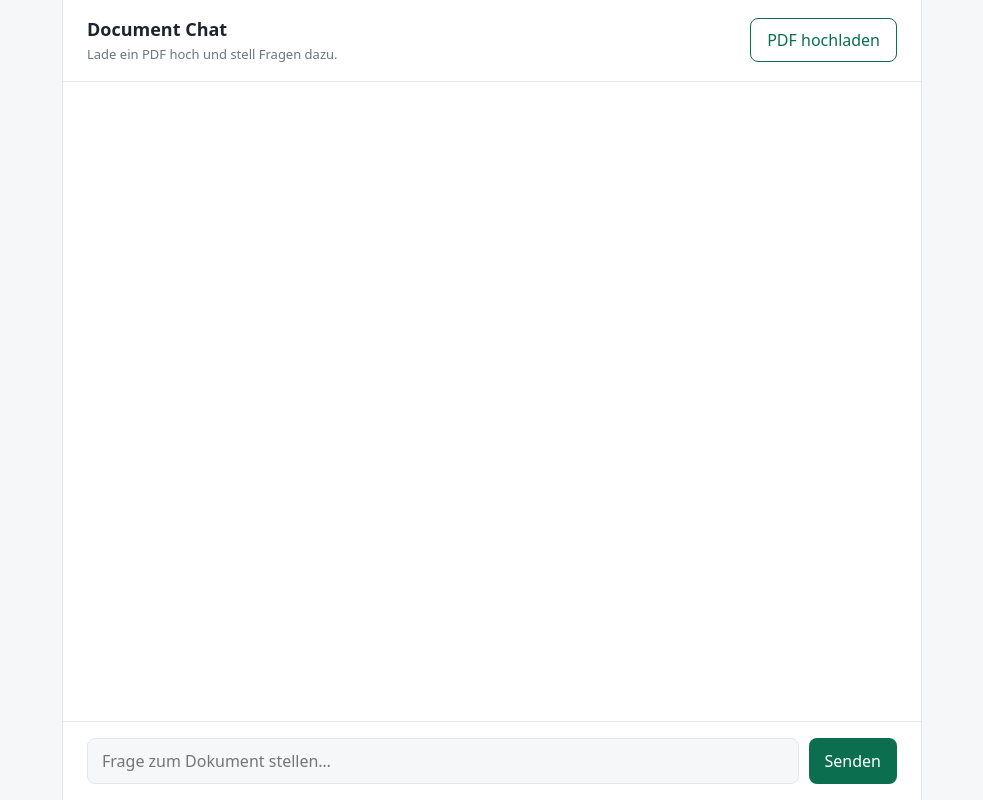
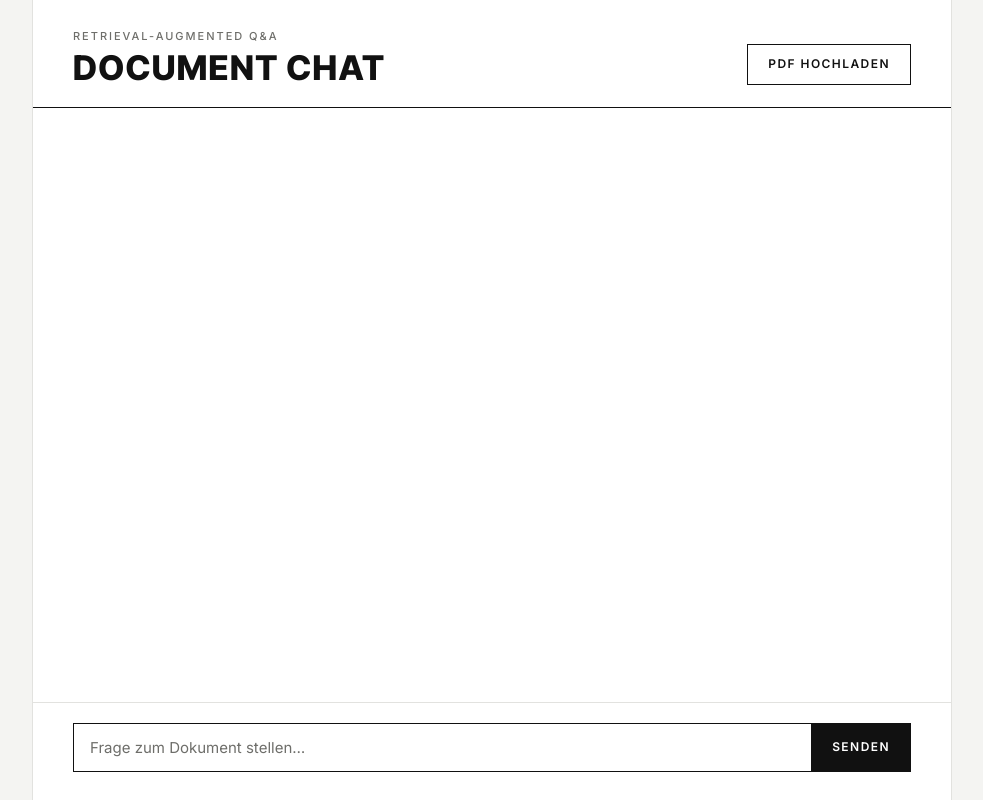
Before and after one commit to jacobmayer1/SternProject, a React (Vite) app in the folder frontend/: page / in a window 1280 px wide. Shown: the whole page, without its empty margins (148-1131 px from the left). Built offline with nearby package versions, Linux system fonts and the light colour scheme.

Commit message:
Frontend: editorial black/white redesign

```diff
--- a/frontend/index.html
+++ b/frontend/index.html
@@ -1,10 +1,13 @@
 <!doctype html>
-<html lang="en">
+<html lang="de">
   <head>
     <meta charset="UTF-8" />
     <link rel="icon" type="image/svg+xml" href="/favicon.svg" />
     <meta name="viewport" content="width=device-width, initial-scale=1.0" />
-    <title>frontend</title>
+    <title>Document Chat</title>
+    <link rel="preconnect" href="https://fonts.googleapis.com" />
+    <link rel="preconnect" href="https://fonts.gstatic.com" crossorigin />
+    <link href="https://fonts.googleapis.com/css2?family=Inter:wght@400;500;600&family=Inter+Tight:wght@600;800&display=swap" rel="stylesheet" />
   </head>
   <body>
     <div id="root"></div>
--- a/frontend/src/App.css
+++ b/frontend/src/App.css
@@ -2,7 +2,7 @@
   display: flex;
   flex-direction: column;
   height: 100vh;
-  max-width: 860px;
+  max-width: 920px;
   margin: 0 auto;
   background: var(--surface);
   border-left: 1px solid var(--border);
@@ -12,86 +12,100 @@
 /* ---------- Header ---------- */
 .header {
   display: flex;
-  align-items: center;
+  align-items: flex-end;
   justify-content: space-between;
-  gap: 16px;
-  padding: 16px 24px;
-  border-bottom: 1px solid var(--border);
+  gap: 24px;
+  padding: 28px 40px 22px;
+  border-bottom: 1px solid var(--border-strong);
 }
-.header h1 { margin: 0; font-size: 18px; font-weight: 600; }
-.header p  { margin: 2px 0 0; font-size: 13px; color: var(--text-muted); }
+.brand { display: flex; flex-direction: column; gap: 6px; }
+.eyebrow {
+  font-size: 11px;
+  font-weight: 500;
+  letter-spacing: 0.18em;
+  text-transform: uppercase;
+  color: var(--text-muted);
+}
+.header h1 {
+  margin: 0;
+  font-family: var(--font-display);
+  font-weight: 800;
+  font-size: 34px;
+  line-height: 1;
+  letter-spacing: 0.04em;
+  text-transform: uppercase;
+}
 
-.upload { display: flex; align-items: center; gap: 12px; }
+.upload { display: flex; align-items: center; gap: 14px; }
 .upload input[type="file"] { display: none; }
 
 .doc-chip {
-  font-size: 13px;
-  padding: 4px 10px;
-  border-radius: 999px;
-  background: var(--accent-soft);
-  color: var(--accent);
+  font-size: 12px;
+  letter-spacing: 0.02em;
+  padding: 6px 10px;
+  border: 1px solid var(--border);
+  color: var(--text-muted);
   white-space: nowrap;
 }
 
 /* ---------- Buttons ---------- */
 .btn {
-  border: none;
-  border-radius: 8px;
-  padding: 9px 16px;
-  font-weight: 500;
+  border: 1px solid var(--accent);
+  border-radius: 0;
+  padding: 10px 20px;
+  font-size: 12px;
+  font-weight: 600;
+  letter-spacing: 0.12em;
+  text-transform: uppercase;
   cursor: pointer;
   background: var(--accent);
   color: #fff;
-  transition: background 0.15s;
+  transition: background 0.15s, color 0.15s;
 }
-.btn:hover { background: var(--accent-hover); }
-.btn:disabled { opacity: 0.5; cursor: not-allowed; }
+.btn:hover { background: var(--accent-hover); border-color: var(--accent-hover); }
+.btn:disabled { opacity: 0.4; cursor: not-allowed; }
 
-.btn-outline {
-  background: transparent;
-  color: var(--accent);
-  border: 1px solid var(--accent);
-}
-.btn-outline:hover { background: var(--accent-soft); }
+.btn-outline { background: transparent; color: var(--accent); }
+.btn-outline:hover { background: var(--accent); color: #fff; }
 
 /* ---------- Messages ---------- */
 .messages {
   flex: 1;
   overflow-y: auto;
-  padding: 24px;
+  padding: 32px 40px;
   display: flex;
   flex-direction: column;
-  gap: 16px;
+  gap: 22px;
 }
 
-.empty {
-  margin: auto;
-  text-align: center;
-  color: var(--text-muted);
-  max-width: 360px;
+.empty { margin: auto; text-align: center; color: var(--text-muted); max-width: 380px; }
+.empty h2 {
+  margin: 0 0 8px;
+  font-family: var(--font-display);
+  font-size: 20px;
+  letter-spacing: 0.04em;
+  text-transform: uppercase;
+  color: var(--text);
 }
-.empty h2 { margin: 0 0 6px; font-size: 17px; color: var(--text); }
-.empty p  { margin: 0; font-size: 14px; }
+.empty p { margin: 0; font-size: 14px; }
 
 .message { display: flex; }
 .message.user { justify-content: flex-end; }
 
 .bubble {
   max-width: 78%;
-  padding: 10px 14px;
-  border-radius: 14px;
+  padding: 12px 16px;
   white-space: pre-wrap;
   word-wrap: break-word;
 }
 .message.user .bubble {
   background: var(--user-bubble);
   color: var(--user-text);
-  border-bottom-right-radius: 4px;
 }
 .message.assistant .bubble {
-  background: var(--bg);
-  border: 1px solid var(--border);
-  border-bottom-left-radius: 4px;
+  background: var(--surface);
+  border-left: 3px solid var(--border-strong);
+  padding-left: 18px;
 }
 
 .typing { color: var(--text-muted); font-style: italic; }
@@ -99,55 +113,57 @@
 /* ---------- Composer ---------- */
 .composer {
   display: flex;
-  gap: 10px;
-  padding: 16px 24px;
+  gap: 0;
+  padding: 20px 40px 28px;
   border-top: 1px solid var(--border);
 }
 .composer input {
   flex: 1;
-  padding: 10px 14px;
-  border: 1px solid var(--border);
-  border-radius: 8px;
-  background: var(--bg);
+  padding: 12px 16px;
+  border: 1px solid var(--border-strong);
+  border-right: none;
+  border-radius: 0;
+  background: var(--surface);
   outline: none;
 }
-.composer input:focus { border-color: var(--accent); }
+.composer input::placeholder { color: var(--text-muted); }
+.composer input:focus { box-shadow: inset 0 0 0 1px var(--border-strong); }
 
 /* ---------- Quellen-Akkordeon ---------- */
-.assistant-col { display: flex; flex-direction: column; gap: 8px; max-width: 78%; }
+.assistant-col { display: flex; flex-direction: column; gap: 10px; max-width: 78%; }
 .assistant-col .bubble { max-width: 100%; }
 
-.sources { display: flex; flex-direction: column; gap: 4px; font-size: 13px; }
-.sources-title { color: var(--text-muted); font-size: 12px; margin-left: 2px; }
+.sources { display: flex; flex-direction: column; font-size: 13px; padding-left: 21px; }
+.sources-title {
+  font-size: 10.5px;
+  font-weight: 600;
+  letter-spacing: 0.16em;
+  text-transform: uppercase;
+  color: var(--text-muted);
+  margin-bottom: 6px;
+}
 
-.source {
-  border: 1px solid var(--border);
-  border-radius: 8px;
-  background: var(--surface);
-  overflow: hidden;
-}
+.source { border-top: 1px solid var(--border); }
+.source:last-child { border-bottom: 1px solid var(--border); }
 .source summary {
   display: flex;
   align-items: center;
-  gap: 8px;
-  padding: 7px 10px;
+  gap: 10px;
+  padding: 8px 2px;
   cursor: pointer;
   list-style: none;
 }
 .source summary::-webkit-details-marker { display: none; }
 .source summary::before {
-  content: "▸";
+  content: "+";
+  width: 12px;
+  font-weight: 600;
   color: var(--text-muted);
-  transition: transform 0.15s;
 }
-.source[open] summary::before { transform: rotate(90deg); }
-.source summary:hover { background: var(--bg); }
+.source[open] summary::before { content: "–"; }
+.source summary:hover .source-doc { color: var(--text); }
 
-.source-page {
-  font-weight: 600;
-  color: var(--accent);
-  white-space: nowrap;
-}
+.source-page { font-weight: 600; white-space: nowrap; }
 .source-doc {
   flex: 1;
   color: var(--text-muted);
@@ -157,25 +173,31 @@
 }
 .source-score {
   font-variant-numeric: tabular-nums;
-  padding: 1px 8px;
-  border-radius: 999px;
-  font-size: 12px;
+  font-size: 11.5px;
+  padding: 2px 8px;
+  border: 1px solid currentColor;
 }
-.source-score.high { background: #dcf3e8; color: #0b6e4f; }
-.source-score.mid  { background: #fdf1d6; color: #8a5a00; }
-.source-score.low  { background: #f1f2f4; color: #6b7584; }
+.source-score.high { color: #111111; }
+.source-score.mid  { color: #6e6e6a; }
+.source-score.low  { color: #b4b4ae; }
 
-.source-body { padding: 4px 12px 12px 28px; border-top: 1px solid var(--border); }
-.score-row { display: flex; align-items: center; gap: 10px; margin: 8px 0; color: var(--text-muted); font-size: 12px; }
-.score-bar { flex: 1; height: 6px; background: var(--bg); border-radius: 999px; overflow: hidden; }
-.score-fill { height: 100%; border-radius: 999px; }
-.score-fill.high { background: #0b6e4f; }
-.score-fill.mid  { background: #d99a1c; }
-.score-fill.low  { background: #a3abb7; }
-.source-text { margin: 0; white-space: pre-wrap; line-height: 1.45; color: var(--text); }
-
-@media (prefers-color-scheme: dark) {
-  .source-score.high { background: #16302a; color: #52c79c; }
-  .source-score.mid  { background: #3a2e12; color: #e5b454; }
-  .source-score.low  { background: #2a313b; color: #9aa4b2; }
+.source-body { padding: 2px 2px 14px 22px; }
+.score-row {
+  display: flex; align-items: center; gap: 12px;
+  margin: 6px 0 10px;
+  font-size: 10.5px; letter-spacing: 0.14em; text-transform: uppercase;
+  color: var(--text-muted);
 }
+.score-bar { flex: 1; height: 3px; background: var(--border); overflow: hidden; }
+.score-fill { height: 100%; }
+.score-fill.high { background: #111111; }
+.score-fill.mid  { background: #8a8a85; }
+.score-fill.low  { background: #c9c9c4; }
+.source-text {
+  margin: 0;
+  padding: 10px 12px;
+  background: var(--surface-alt);
+  white-space: pre-wrap;
+  line-height: 1.5;
+  color: var(--text);
+}
--- a/frontend/src/App.tsx
+++ b/frontend/src/App.tsx
@@ -159,13 +159,12 @@ function App() {
         <div className="app">
             {/* ---------- Header: Titel + PDF-Upload ---------- */}
             <header className="header">
-                <div>
+                <div className="brand">
+                    <span className="eyebrow">Retrieval-Augmented Q&amp;A</span>
                     <h1>Document Chat</h1>
-                    <p>Lade ein PDF hoch und stell Fragen dazu.</p>
                 </div>
 
                 <div className="upload">
-                    {/* TODO: nur anzeigen, wenn ein Dokument hochgeladen ist */}
                     {docInfo && <span className="doc-chip">{docInfo.name} · {docInfo.chunks} Chunks</span>}
 
                     {/* Das <label> ist der sichtbare Button, das <input> ist versteckt */}
--- a/frontend/src/index.css
+++ b/frontend/src/index.css
@@ -1,39 +1,30 @@
+/* Minimalistisch, editorial, schwarz/weiß – angelehnt an einen klassischen Consulting-Look */
 :root {
-  --bg: #f6f7f9;
+  --bg: #ffffff;
   --surface: #ffffff;
-  --border: #e3e6eb;
-  --text: #1c2430;
-  --text-muted: #6b7584;
-  --accent: #0b6e4f;
-  --accent-hover: #095c42;
-  --accent-soft: #e6f2ed;
-  --user-bubble: #0b6e4f;
+  --surface-alt: #f4f4f2;
+  --border: #e2e2df;
+  --border-strong: #111111;
+  --text: #111111;
+  --text-muted: #6e6e6a;
+  --accent: #111111;
+  --accent-hover: #3a3a38;
+  --accent-soft: #f4f4f2;
+  --user-bubble: #111111;
   --user-text: #ffffff;
-  --shadow: 0 1px 2px rgba(16, 24, 40, 0.06), 0 1px 3px rgba(16, 24, 40, 0.08);
 
-  font-family: system-ui, -apple-system, 'Segoe UI', Roboto, sans-serif;
-  font-size: 16px;
-  line-height: 1.5;
+  --font-body: 'Inter', system-ui, -apple-system, 'Segoe UI', sans-serif;
+  --font-display: 'Inter Tight', 'Inter', system-ui, sans-serif;
+
+  font-family: var(--font-body);
+  font-size: 15px;
+  line-height: 1.55;
   color: var(--text);
-  background: var(--bg);
+  background: var(--surface-alt);
   -webkit-font-smoothing: antialiased;
-}
-
-@media (prefers-color-scheme: dark) {
-  :root {
-    --bg: #0f1318;
-    --surface: #171c23;
-    --border: #2a313b;
-    --text: #e6e9ee;
-    --text-muted: #9aa4b2;
-    --accent: #3fb68b;
-    --accent-hover: #52c79c;
-    --accent-soft: #16302a;
-    --user-bubble: #2a7d62;
-    --shadow: none;
-  }
 }
 
 * { box-sizing: border-box; }
 body { margin: 0; }
 button, input, textarea { font: inherit; color: inherit; }
+::selection { background: #111; color: #fff; }
```
